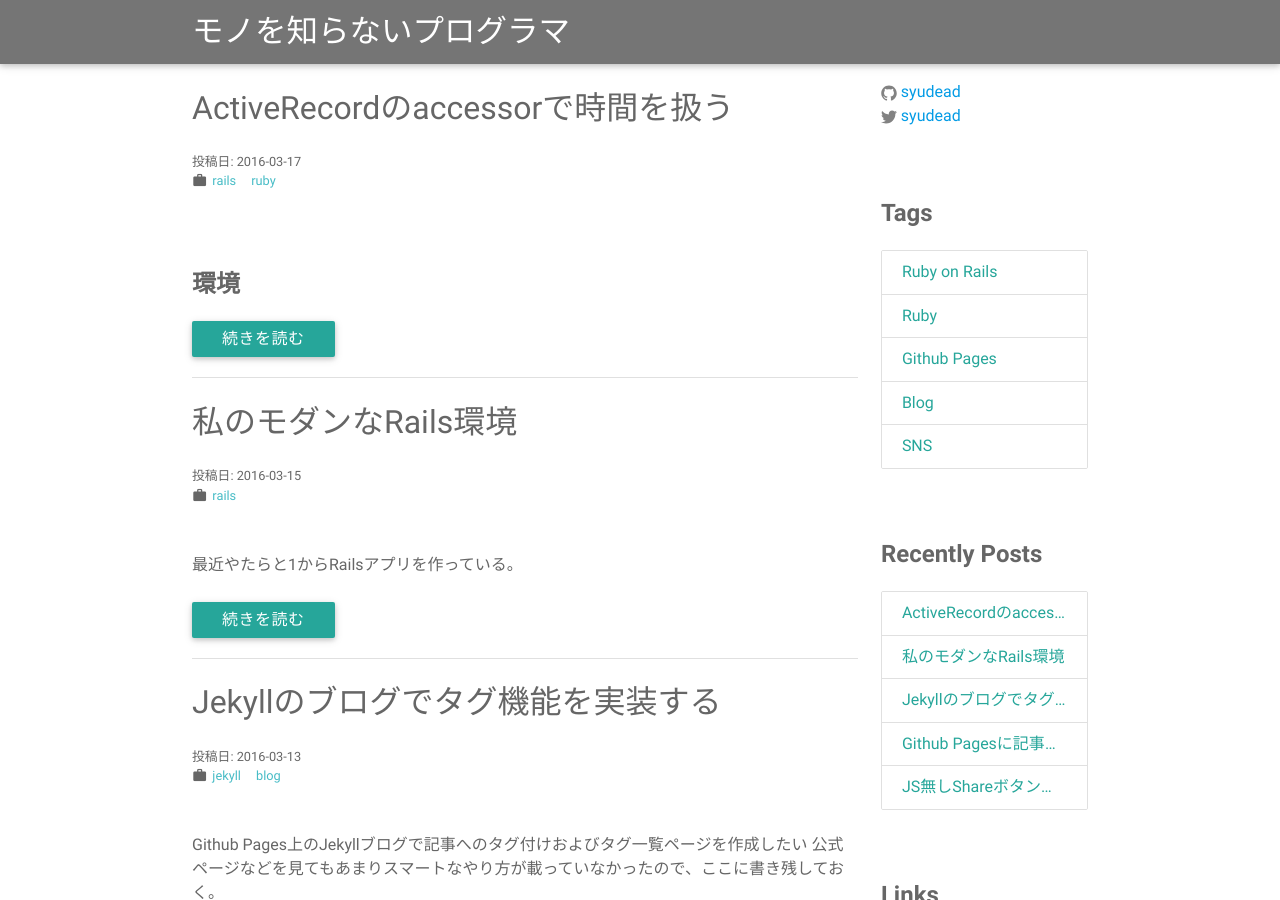
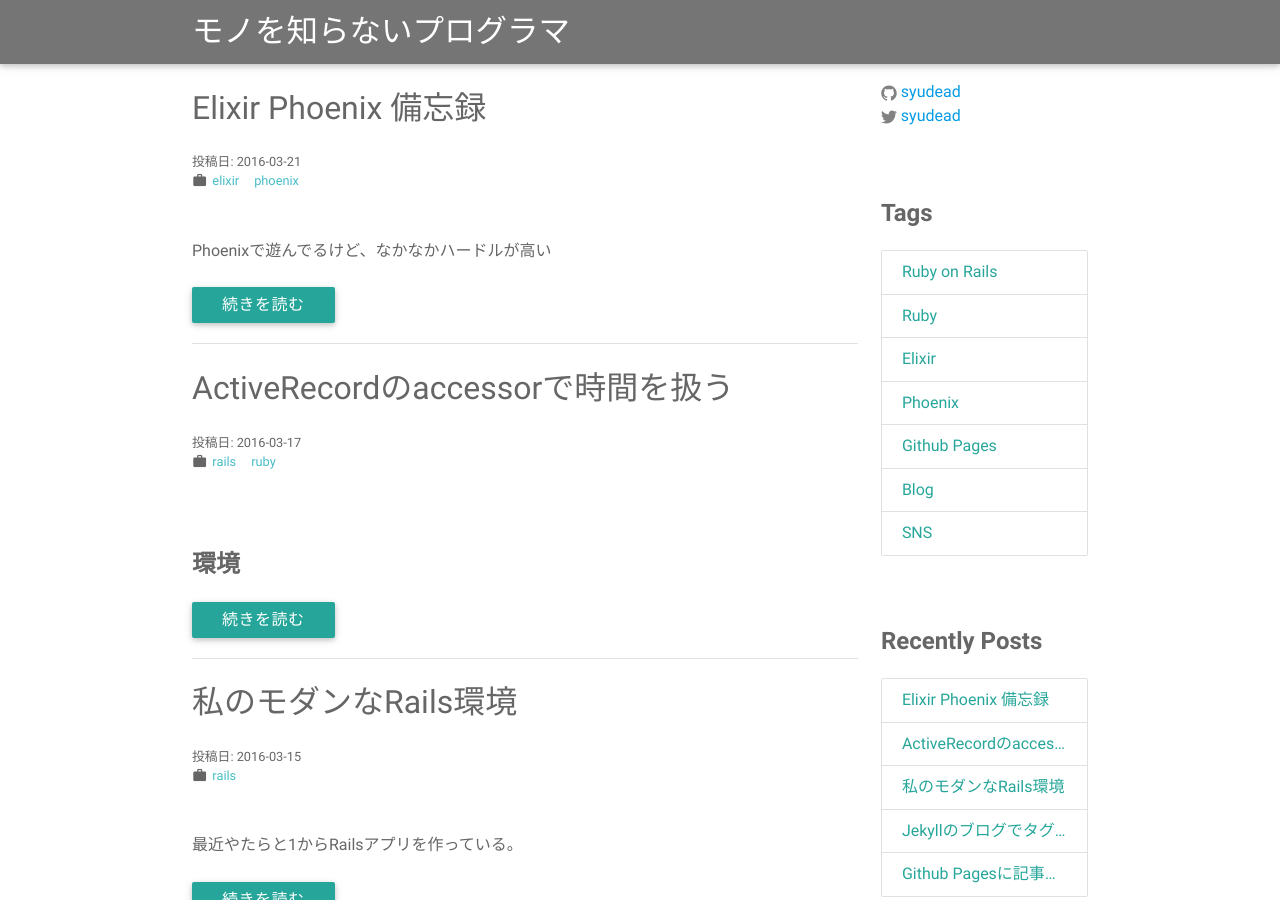
Before and after one commit to syudead/syudead.github.io, a Jekyll site: the page built from index.html, in a window 1280 px wide and 900 px high. Built offline with Jekyll 4.4.1, drawn with Linux system fonts in a browser that asks for light colours.

Commit message:
2016-03-21-elixir-phoenix-tips

```diff
--- a/_data/tags.yml
+++ b/_data/tags.yml
@@ -4,6 +4,12 @@
 -
   name: ruby
   title: Ruby
+-
+  name: elixir
+  title: Elixir
+-
+  name: phoenix
+  title: Phoenix
 -
   name: github-pages
   title: Github Pages
--- /dev/null
+++ b/_posts/2016-03-21-elixir-phoenix-tips.md
@@ -0,0 +1,45 @@
+---
+title: Elixir Phoenix 備忘録
+tags: elixir phoenix
+---
+
+Phoenixで遊んでるけど、なかなかハードルが高い
+
+躓いた箇所をメモしておく
+
+まったく正しい保証はありません
+
+## 今回作成した環境
+
+* phoenix 1.1.4
+
+## 依存ソフトウェアのバージョン
+
+* npm > 3.0?
+* nodejs > 5.0?
+* elixir > 1.1?
+
+javascript関連は作成した環境のバージョンが低すぎてコンパイルに失敗する
+
+elixirは最初に1.0.4を使用したのだが、gettextのバージョン互換性により起動できなかった
+
+## アプリ作成手順
+
+* mix phoenix.new <アプリ名>
+* cd <アプリ名>
+* mix deps.get
+* npm install
+* mix ecto.create # db作成？
+
+## 土台作成手順
+
+* mix phoenix.gen.html User users name:string # scaffold
+* vi web/router.ex # resources "/users", UserController を追記
+* mix ecto.migrate
+
+## 本番環境の作成・サーバー起動
+
+* MIX_ENV=prod mix ecto.create
+* MIX_ENV=prod mix ecto.migrate
+* MIX_ENV=prod mix compile.protocols
+* MIX_ENV=prod PORT=4001 elixir -pa _build/prod/consolidated -S mix phoenix.server
--- /dev/null
+++ b/elixir.html
@@ -0,0 +1,6 @@
+---
+layout: default
+title: Elixir
+tag: elixir
+---
+{% include tag.html %}
--- /dev/null
+++ b/phoenix.html
@@ -0,0 +1,6 @@
+---
+layout: default
+title: Phoenix
+tag: phoenix
+---
+{% include tag.html %}
```
